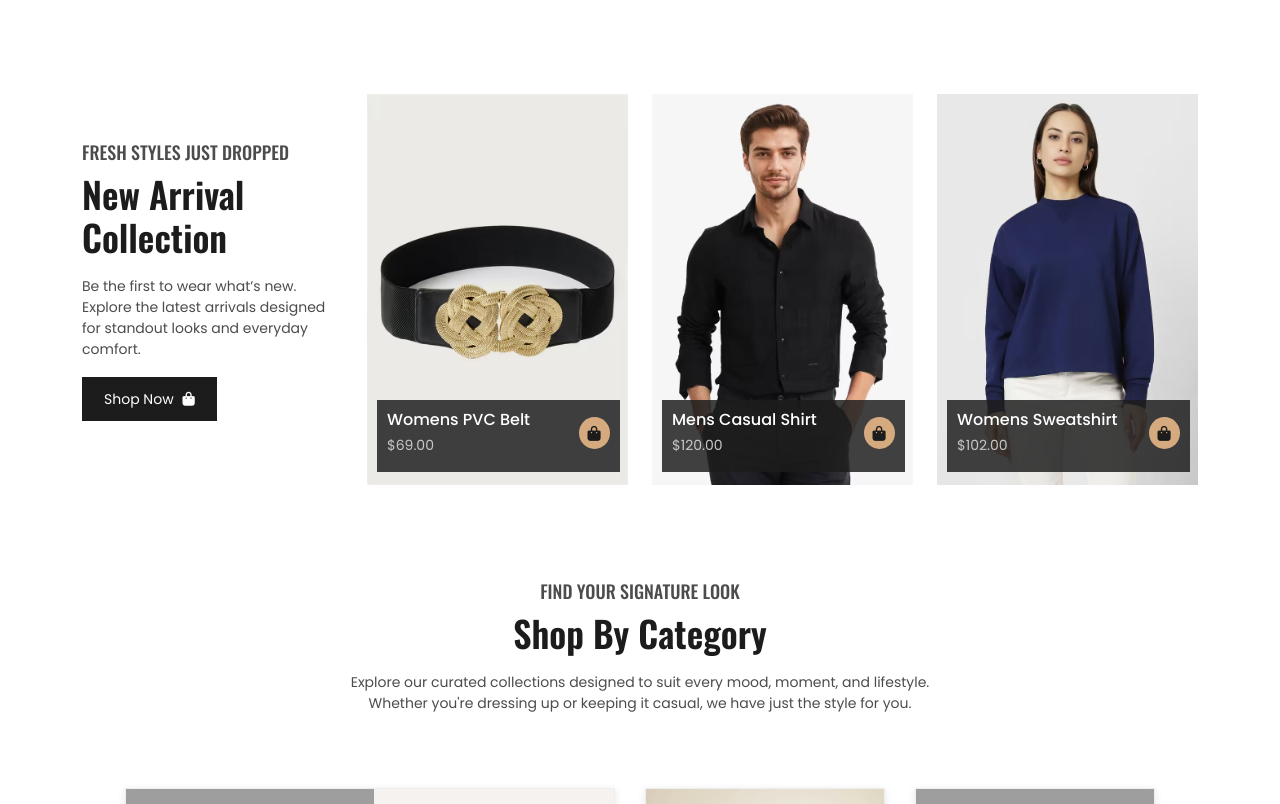
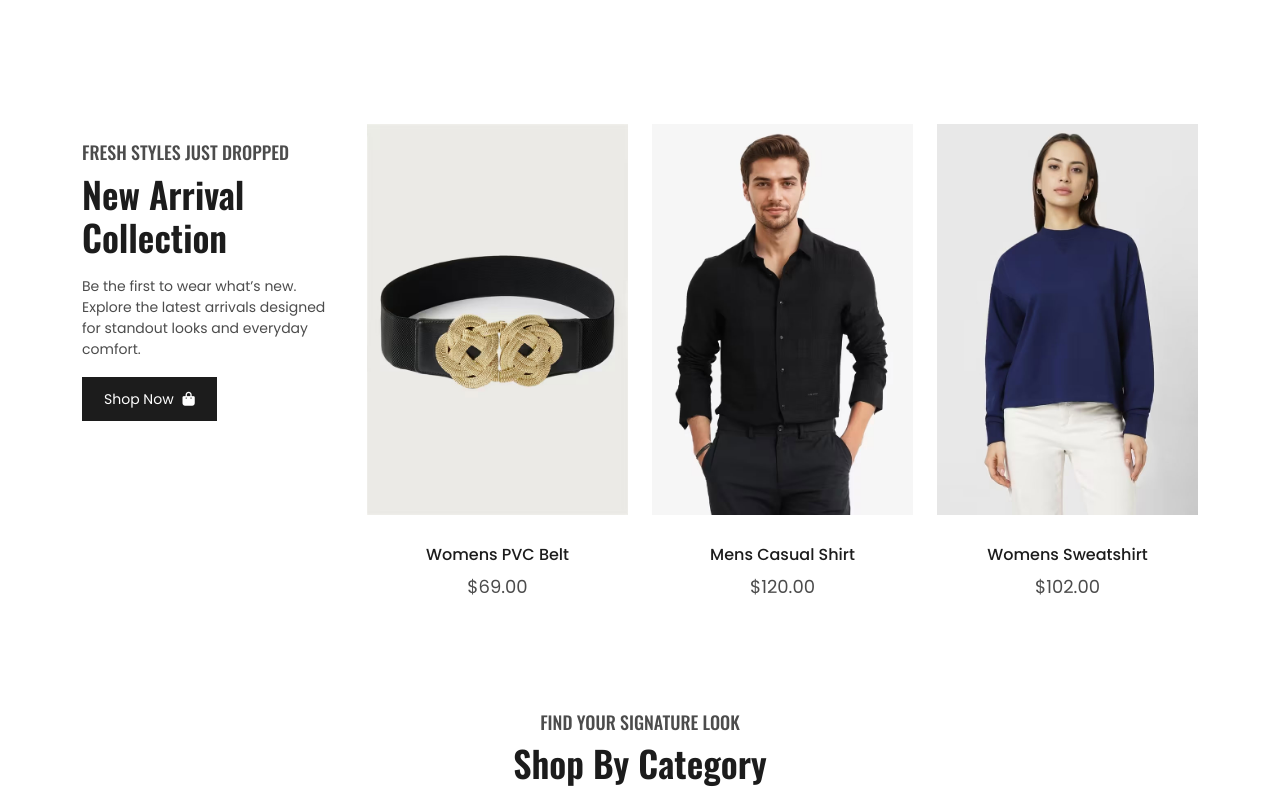
Before and after one commit to suparna1may/Velvera, a React (Vite) app in the folder vite-project/: page / in a window 1280 px wide. Shown: the part 637-1441 px from the top of the page. Built offline with nearby package versions, Linux system fonts and the light colour scheme; grey boxes are pictures that could not be loaded.

Commit message:
sixth commit

```diff
--- a/vite-project/src/App.jsx
+++ b/vite-project/src/App.jsx
@@ -15,6 +15,7 @@ function App() {
     <Routes>
       <Route path="/" element={<Home />} />
       <Route path="/product/:productId" element={<ProductInfo/>} />
+
       <Route path="/Shop" element={<Shop />} />
       <Route path="/Shop/:categoryId" element={<Shop />} />
       <Route path="/Cart" element={<Cart />} />
--- a/vite-project/src/Redux/cartSlice.jsx
+++ b/vite-project/src/Redux/cartSlice.jsx
@@ -18,6 +18,11 @@ export const cartSlice = createSlice({
     initialState,
     reducers: {
 
+      // search products
+
+      setItems: (state, action) => {
+        state.items = action.payload;
+      },
 
       //wishlist page
 
@@ -128,5 +133,5 @@ export const cartSlice = createSlice({
 
 });
 
-export const { addItemToCart, addToCart, getCartTotal, removeItem, increaseItemQuantity, decreaseItemQuantity, clearCart, addToWishlist, removeFromWishlist } = cartSlice.actions;
+export const { addItemToCart, addToCart, getCartTotal, removeItem, increaseItemQuantity, decreaseItemQuantity, clearCart, addToWishlist, removeFromWishlist, setItems } = cartSlice.actions;
 export default cartSlice.reducer;
--- a/vite-project/src/assets/css/style.css
+++ b/vite-project/src/assets/css/style.css
@@ -431,6 +431,15 @@ padding: 47px 0 0 30px;
 }
 
 .category-card.active .content {
+  width: 240px;
+  opacity: 1;
+}
+
+.category-card:hover {
+  width: 490px;
+}
+
+.category-card:hover .content {
   width: 240px;
   opacity: 1;
 }
@@ -1490,6 +1499,7 @@ color: #C7C7C7;
   max-height: 300px;
   overflow-y: auto;
   margin-top: 44px;
+  z-index: 1;
 }
 
 .search-results > div{
--- a/vite-project/src/compontnts/Arrival/Arrival.jsx
+++ b/vite-project/src/compontnts/Arrival/Arrival.jsx
@@ -26,8 +26,8 @@ function Arrival() {
                 </div>
 
 
-                {items.slice(-3).map((item) => (
-                <div className="col-xl-3 col-lg-3 col-md-3 col-sm-12 col-lg-12">
+
+                {/* <div className="col-xl-3 col-lg-3 col-md-3 col-sm-12 col-lg-12">
 
               <div className="arrival_pro">
                 <img src={item.src} className="img-fluid"/>
@@ -39,6 +39,26 @@ function Arrival() {
                     <Link to={`/product/${item.id}`}><span><i className="fa fa-bag-shopping"></i></span></Link>
 
                 </div>
+              </div>
+
+          </div> */}
+                {items.slice(-3).map((item) => (
+                    <div className="col-md-3 col-sm-6" key={item.id}>
+
+                    <div className="product-card">
+                      <img src={item.src} alt={item.name} />
+
+                      <div className="product-overlay">
+                        {/* <div className="wishlist-icon"> <i className="far fa-heart"></i></div> */}
+                        <div className="wishlist-icon" onClick={() => dispatch(addToWishlist(item))}>
+                          <i className="far fa-heart"></i>
+                        </div>
+                        <Link to={`/product/${item.id}`} className="shop_btn">Add To Cart <i className="fa fa-bag-shopping"></i></Link>
+                      </div>
+                    </div>
+                    <div className="product-info">
+                      <h6>{item.name}</h6>
+                      <p>${item.price}</p>
                     </div>
 
                   </div>
--- a/vite-project/src/compontnts/Category/Category.jsx
+++ b/vite-project/src/compontnts/Category/Category.jsx
@@ -60,6 +60,8 @@ function Category() {
                 key={index}
                 onMouseEnter={() => setActiveCard(index)}
               >
+              {/* <div className="category-card" key={index}> */}
+
                 <div className="image">
                   <img src={cat.img} alt={cat.title} />
                   <div className="label">
--- a/vite-project/src/compontnts/Header/Header.jsx
+++ b/vite-project/src/compontnts/Header/Header.jsx
@@ -2,17 +2,24 @@ import React, { useEffect, useState } from 'react'
 import { useDispatch, useSelector } from 'react-redux';
 import { Link, useNavigate } from 'react-router-dom'
 import Logo from "../../assets/images/logo.png"
+import { setItems } from '../../Redux/cartSlice';
 
 
 function Header() {
   // Search Product
+
   const dispatch = useDispatch();
   const navigate = useNavigate();
   const [input, setInput] = useState('');
 
-  const items = useSelector((state) => state.allCart.items);
 
   const products = useSelector(state => state.allCart.items);
+  useEffect(() => {
+    if (products.length === 0) {
+      dispatch(setItems(products));
+    }
+  }, []);
+
   const results = products.filter(p =>
     p.name.toLowerCase().includes(input.toLowerCase())
   );
@@ -20,12 +27,11 @@ function Header() {
   const handleChange = (e) => {
     const value = e.target.value;
     setInput(value);
-    dispatch(setSearchQuery(value));
   };
 
   const handleClick = (id) => {
     navigate(`/product/${id}`);
-    setInput(''); // clear input after navigation
+    setInput('');
   };
 
   const wishlistCount = useSelector((state) => state.allCart.wishlist.length);
--- a/vite-project/src/compontnts/Layout/Layout.jsx
+++ b/vite-project/src/compontnts/Layout/Layout.jsx
@@ -2,7 +2,7 @@ import React, { useEffect } from 'react'
 import { useDispatch } from 'react-redux';
 import Footer from '../Footer/Footer'
 import Header from '../Header/Header'
-import products from '../ProductCard/ProductImage';
+
 
 function Layout({children}) {
 
--- a/vite-project/src/compontnts/ProductCard/ProductImage.js
+++ b/vite-project/src/compontnts/ProductCard/ProductImage.js
@@ -9,6 +9,7 @@ const products = [
       quantity: 1,
       category: 'cat-men',
       subcategory: 'shirt',
+      description: 'Navy blue, cotton, printed formal shirt by STOP. Expertly tailored from light cotton with a minimal print, this slim-fit shirt features a sharp cut-away collar, buttoned front, structured chest pocket, and full set-in sleeves, ensuring confidence and ease throughout your workday.',
      },
 
      { id: 2,
@@ -21,6 +22,7 @@ const products = [
         quantity: 1,
         category: 'cat-women',
         subcategory: 'dress',
+        description: 'Experience elegance and comfort with our womens polyester dress, designed for party occasions. With a sleek, sophisticated solid pattern, this premium dress combines durability and luxury. Perfect for brunch, dinners, or upscale events, it promises style and unmatched comfort. Make a statement with this exquisite piece.',
        },
 
        { id: 3,
@@ -33,6 +35,7 @@ const products = [
         quantity: 1,
         category: 'cat-men',
         subcategory: 'tshirt',
+        description: 'Elevate your casual style with this crisp white Fratini T-shirt. Crafted from a soft blend of fabrics, it offers both comfort and sophistication. The subtle navy and white trim at the collar adds a touch of understated elegance. A perfect choice for weekend outings or relaxed gatherings.',
        },
 
        { id: 4,
@@ -45,6 +48,7 @@ const products = [
         quantity: 1,
         category: 'accessory',
         subcategory: 'bag',
+        description: 'Beige textured solid tote bag, with cut work detail 1 main compartment, has a zip closure, 1 external pocket,With a detachable sling strap',
        },
 
        { id: 5,
@@ -57,6 +61,7 @@ const products = [
         quantity: 1,
         category: 'cat-men',
         subcategory: 'jeans',
+        description: 'Blue dark wash 5-pocket low-rise jeans, clean look, light fade, has a button and zip closure, and waistband with belt loops.',
        },
 
        { id: 6,
@@ -69,6 +74,7 @@ const products = [
         quantity: 1,
         category: 'accessory',
         subcategory: 'belt',
+        description: 'You can use these belts all year round. It’s comfortable to wear and adds a nice accent to your outfits! They can be matched for dress, baggy T-shirts, sweaters, long coats, long shirt and so on. An exquisite accessory for your daily wear and important occasions.',
        },
 
        { id: 7,
--- a/vite-project/src/compontnts/ProductPage/ProductInfo.jsx
+++ b/vite-project/src/compontnts/ProductPage/ProductInfo.jsx
@@ -17,13 +17,13 @@ function ProductInfo() {
   };
 
   const { productId } = useParams();
-  const { id } = useParams(); // Search
+
   const dispatch = useDispatch();
 
+
   const product = useSelector((state) =>
-    state.allCart.items.find((item) => item.id === parseInt(productId) || (p => p.id === parseInt(id)))
-
-  );
+  state.allCart.items.find((item) => item.id === parseInt(productId))
+);
 
 
   const [selectedSize, setSelectedSize] = useState('');
--- a/vite-project/src/pages/Home/Home.jsx
+++ b/vite-project/src/pages/Home/Home.jsx
@@ -1,9 +1,9 @@
 import React from 'react'
+import Layout from '../../compontnts/Layout/Layout'
 import Arrival from '../../compontnts/Arrival/Arrival'
 import Banner from '../../compontnts/Banner/Banner'
 import Category from '../../compontnts/Category/Category'
 import HeroBan from '../../compontnts/HeroBan/HeroBan'
-import Layout from '../../compontnts/Layout/Layout'
 import ProductCard from '../../compontnts/ProductCard/ProductCard'
 import PromoBan from '../../compontnts/PromoBan/PromoBan'
 import Service from '../../compontnts/Service/Service'
```
Lines whose indentation alone changed are shown as unchanged.
